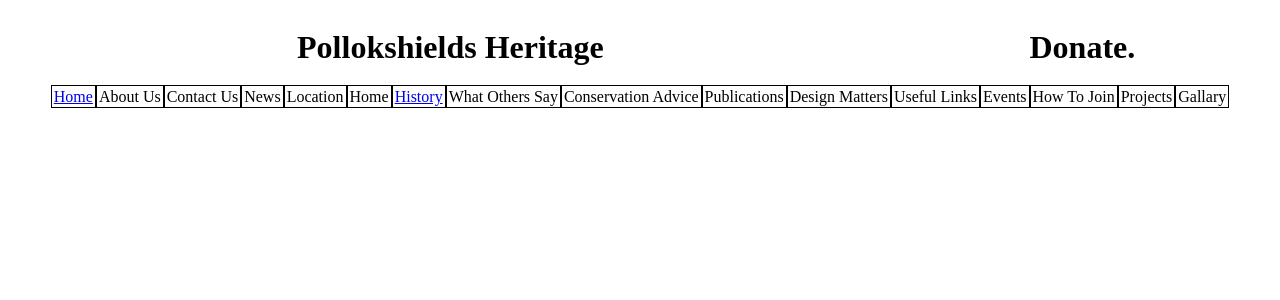
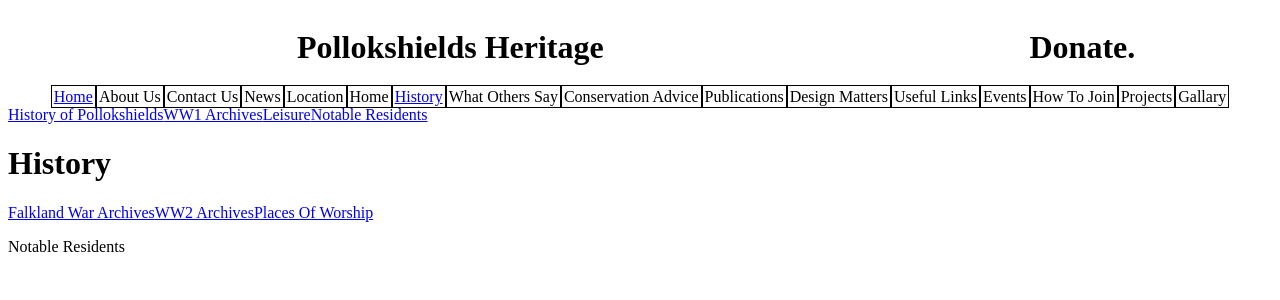
Before and after one commit to jackaquigley/psheritidge, a Vue app: page /history/notableresidents in a window 1280 px wide. Shown: the top 300 px of the page. Built offline with nearby package versions, Linux system fonts and the light colour scheme.

Commit message:
added notableresidents component

```diff
--- /dev/null
+++ b/src/components/history/NotableResidents.vue
@@ -0,0 +1,15 @@
+<template>
+  <div id="">
+    <p>Notable Residents</p>
+  </div>
+</template>
+<script>
+export default {
+  name: "",
+  data: () => ({
+
+  })
+}
+</script>
+<style lang="scss" scoped>
+</style>
--- a/src/router.js
+++ b/src/router.js
@@ -8,6 +8,7 @@ import WW2Archives from '@/components/history/WW2Archives.vue'
 import FalklandWarArchives from '@/components/history/FalklandWarArchives.vue'
 import Leisure from '@/components/history/Leisure.vue'
 import PlacesOfWorship from '@/components/history/PlacesOfWorship.vue'
+import NotableResidents from '@/components/history/NotableResidents.vue'
 
 Vue.use(Router)
 
@@ -53,6 +54,11 @@ const router = new Router({
               path: 'placesofworship',
               name: 'placesofworship',
               component: PlacesOfWorship
+            },
+            {
+              path: 'notableresidents',
+              name: 'notableresidents',
+              component: NotableResidents
             }
           ]
         }
--- a/src/views/History.vue
+++ b/src/views/History.vue
@@ -4,6 +4,7 @@
       <router-link :to="{ name: 'historyofpollokshields'}">History of Pollokshields</router-link>
       <router-link :to="{ name: 'ww1archives'}">WW1 Archives</router-link>
       <router-link :to="{ name: 'leisure'}">Leisure</router-link>
+      <router-link :to="{ name: 'notableresidents'}">Notable Residents</router-link>
     </div>
     <div id="titleWrapper">
       <h1>History</h1>
```
